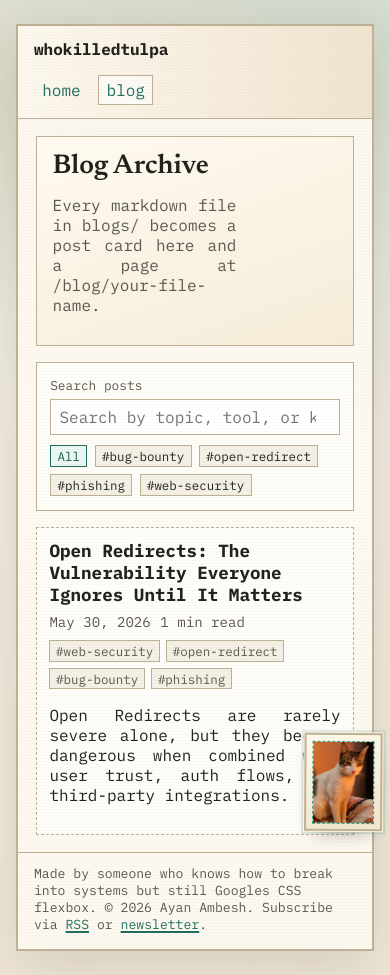
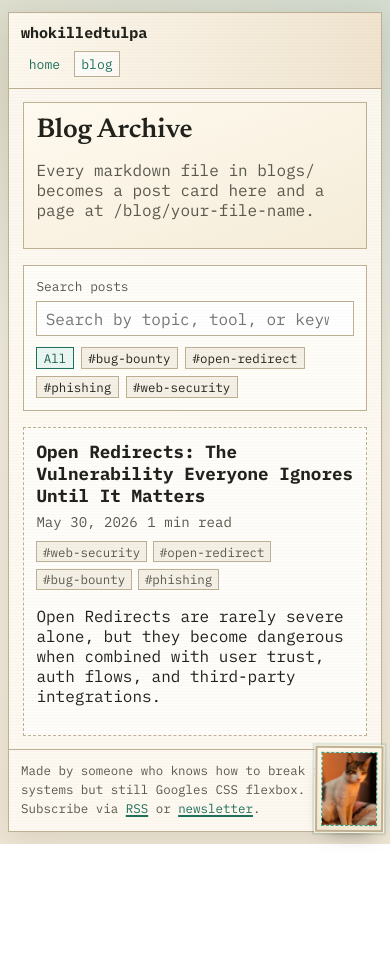
Before and after one commit to AYAN-AMBESH/blog, a React (Vite) app: page /blog in a window 390 px wide. After the commit the page ends 844 px from the top, so only its background shows below. Built offline with nearby package versions, Linux system fonts and the light colour scheme; no server answers.

Commit message:
add dompurify for HTML sanitization, enhance sitemap with changefreq and priority, update SEO structured data, and improve responsive styles

```diff
--- a/package.json
+++ b/package.json
@@ -15,6 +15,7 @@
   "dependencies": {
     "@mdx-js/react": "^3.1.1",
     "@mdx-js/rollup": "^3.1.1",
+    "dompurify": "^3.4.7",
     "marked": "^18.0.2",
     "react": "^19.2.5",
     "react-dom": "^19.2.5",
--- a/src/components/Layout.jsx
+++ b/src/components/Layout.jsx
@@ -48,7 +48,7 @@ export function Layout({ children }) {
         </header>
         <main className="content">{children}</main>
         <footer className="footer">
-          Made by someone who knows how to break into systems but still Googles CSS flexbox. © 2026 Ayan Ambesh. Subscribe via <a href="/rss.xml">RSS</a> or <a href="mailto:ayan.ambesh@proton.me?subject=Newsletter%20Request">newsletter</a>.
+          Made by someone who knows how to break into systems but still Googles CSS flexbox. Subscribe via <a href="/rss.xml">RSS</a> or <a href="mailto:ayan.ambesh@proton.me?subject=Newsletter%20Request">newsletter</a>.
         </footer>
       </div>
 
--- a/src/index.css
+++ b/src/index.css
@@ -500,6 +500,7 @@ a {
   padding: 0.75rem 1rem 1rem;
   color: var(--ink-soft);
   font-size: 0.82rem;
+  line-height: 1.5;
 }
 
 .footer a {
@@ -644,17 +645,47 @@ a {
 }
 
 @media (max-width: 800px) {
+  .shell {
+    width: min(980px, 100% - 1rem);
+    margin: 0.75rem auto;
+  }
+
+  .content {
+    padding: 0.85rem;
+  }
+
   .hero-grid {
     grid-template-columns: 1fr;
   }
 
   .topbar {
-    flex-direction: column;
-    align-items: flex-start;
+    flex-direction: row;
+    align-items: center;
+    flex-wrap: wrap;
+    row-gap: 0.55rem;
+  }
+
+  .logo {
+    font-size: 0.94rem;
+    word-break: break-word;
+  }
+
+  .nav {
+    margin-left: auto;
+    flex-wrap: wrap;
+  }
+
+  p {
+    text-align: left;
+    text-justify: auto;
   }
 
   .hero {
     padding-right: clamp(104px, 30vw, 142px);
+  }
+
+  .post-meta .tags {
+    flex-basis: 100%;
   }
 
   .related-posts li {
@@ -693,3 +724,93 @@ a {
     height: 70vh;
   }
 }
+
+@media (max-width: 640px) {
+  .shell {
+    border-width: 1px;
+    box-shadow: 0 8px 28px rgba(36, 34, 24, 0.1);
+  }
+
+  .topbar {
+    padding: 0.65rem 0.75rem;
+  }
+
+  .nav {
+    margin-left: 0;
+    width: 100%;
+    gap: 0.35rem;
+  }
+
+  .nav a {
+    padding: 0.22rem 0.42rem;
+    font-size: 0.82rem;
+  }
+
+  .hero {
+    padding: 0.8rem;
+  }
+
+  .hero h1 {
+    line-height: 1.1;
+  }
+
+  .hero-video-frame {
+    position: relative;
+    width: min(100%, 330px);
+    margin: 0.75rem auto 0;
+    transform: none;
+    animation: none;
+  }
+
+  .video-audio-toggle {
+    top: 0.5rem;
+    left: 0.5rem;
+  }
+
+  .article,
+  .resume-page,
+  .not-found-page,
+  .blog-controls,
+  .panel {
+    padding: 0.8rem;
+  }
+
+  .article h1 {
+    font-size: clamp(1.45rem, 8vw, 1.95rem);
+  }
+
+  .article p,
+  .article li {
+    line-height: 1.58;
+  }
+
+  .article pre {
+    padding: 0.65rem;
+    font-size: 0.84rem;
+  }
+
+  .floating-chiru {
+    width: 68px;
+    padding: 0.25rem;
+    right: 0.45rem;
+    bottom: 0.45rem;
+  }
+
+  .chiru-message {
+    right: 0;
+    bottom: calc(100% + 0.4rem);
+    width: min(82vw, 220px);
+    transform-origin: right bottom;
+  }
+
+  .chiru-message::after {
+    right: 11px;
+    bottom: -6px;
+    transform: rotate(45deg);
+  }
+
+  .footer {
+    padding: 0.7rem 0.75rem 0.85rem;
+    font-size: 0.78rem;
+  }
+}
--- a/src/lib/seo.js
+++ b/src/lib/seo.js
@@ -36,18 +36,41 @@ function upsertCanonical(url) {
   canonical.setAttribute('href', url)
 }
 
-export function usePageSeo({ title, description, type = 'website' }) {
+function upsertJsonLd(id, data) {
+  const selector = `script[type="application/ld+json"][data-seo-id="${id}"]`
+  let script = document.head.querySelector(selector)
+
+  if (!data) {
+    if (script) {
+      script.remove()
+    }
+    return
+  }
+
+  if (!script) {
+    script = document.createElement('script')
+    script.setAttribute('type', 'application/ld+json')
+    script.setAttribute('data-seo-id', id)
+    document.head.appendChild(script)
+  }
+
+  script.textContent = JSON.stringify(data)
+}
+
+export function usePageSeo({ title, description, type = 'website', robots = 'index,follow', structuredData = null }) {
   useEffect(() => {
     const siteName = 'whokilledtulpa'
     const fullTitle = title ? `${title} | ${siteName}` : siteName
 
     document.title = fullTitle
     upsertMetaByName('description', description)
-    upsertMetaByName('robots', 'index,follow')
+    upsertMetaByName('robots', robots)
+    upsertMetaByName('author', 'Ayan Ambesh')
     upsertMetaByName('twitter:card', 'summary')
     upsertMetaByName('twitter:title', fullTitle)
     upsertMetaByName('twitter:description', description)
 
+    upsertMetaByProperty('og:site_name', siteName)
     upsertMetaByProperty('og:title', fullTitle)
     upsertMetaByProperty('og:description', description)
     upsertMetaByProperty('og:type', type)
@@ -55,5 +78,22 @@ export function usePageSeo({ title, description, type = 'website' }) {
     const canonicalUrl = `${window.location.origin}${window.location.pathname}`
     upsertCanonical(canonicalUrl)
     upsertMetaByProperty('og:url', canonicalUrl)
-  }, [description, title, type])
+
+    const websiteSchema = {
+      '@context': 'https://schema.org',
+      '@type': 'WebSite',
+      name: siteName,
+      url: window.location.origin,
+      inLanguage: 'en',
+    }
+
+    const userSchema = structuredData
+      ? Array.isArray(structuredData)
+        ? structuredData
+        : [structuredData]
+      : []
+
+    upsertJsonLd('website', websiteSchema)
+    upsertJsonLd('page', userSchema.length > 0 ? userSchema : null)
+  }, [description, robots, structuredData, title, type])
 }
--- a/src/pages/BlogIndexPage.jsx
+++ b/src/pages/BlogIndexPage.jsx
@@ -6,11 +6,19 @@ import { usePageSeo } from '../lib/seo.js'
 export function BlogIndexPage() {
   const [searchTerm, setSearchTerm] = useState('')
   const [activeTag, setActiveTag] = useState('all')
+  const baseUrl = window.location.origin
 
   usePageSeo({
     title: 'Blog Archive',
     description:
       'Security, OSINT, and digital forensics notes with searchable posts and tag filters.',
+    structuredData: {
+      '@context': 'https://schema.org',
+      '@type': 'CollectionPage',
+      name: 'Blog Archive',
+      url: `${baseUrl}/blog`,
+      description: 'Security, OSINT, and digital forensics notes with searchable posts and tag filters.',
+    },
   })
 
   const filteredPosts = useMemo(() => {
--- a/src/pages/BlogPostPage.jsx
+++ b/src/pages/BlogPostPage.jsx
@@ -5,6 +5,8 @@ import { usePageSeo } from '../lib/seo.js'
 export function BlogPostPage() {
   const { slug = '' } = useParams()
   const post = getPostBySlug(slug)
+  const baseUrl = window.location.origin
+  const postUrl = `${baseUrl}/blog/${slug}`
 
   usePageSeo({
     title: post ? post.title : 'Post Not Found',
@@ -12,6 +14,26 @@ export function BlogPostPage() {
       ? `${post.excerpt.slice(0, 145)}...`
       : 'The requested post could not be found in the archive.',
     type: post ? 'article' : 'website',
+    robots: post ? 'index,follow' : 'noindex,nofollow',
+    structuredData: post
+      ? {
+          '@context': 'https://schema.org',
+          '@type': 'BlogPosting',
+          headline: post.title,
+          description: post.excerpt,
+          datePublished: post.date ? post.date.toISOString() : undefined,
+          dateModified: post.date ? post.date.toISOString() : undefined,
+          url: postUrl,
+          author: {
+            '@type': 'Person',
+            name: 'Ayan Ambesh',
+          },
+          publisher: {
+            '@type': 'Person',
+            name: 'Ayan Ambesh',
+          },
+        }
+      : null,
   })
 
   if (!post) {
--- a/src/pages/HomePage.jsx
+++ b/src/pages/HomePage.jsx
@@ -9,11 +9,30 @@ const latestPosts = allPosts.slice(0, 3)
 export function HomePage() {
   const [isMuted, setIsMuted] = useState(true)
   const videoRef = useRef(null)
+  const baseUrl = window.location.origin
 
   usePageSeo({
     title: 'Home',
     description:
       'Ayan Ambesh portfolio covering application security, digital forensics, OSINT, and hands-on write-ups.',
+    structuredData: [
+      {
+        '@context': 'https://schema.org',
+        '@type': 'Person',
+        name: 'Ayan Ambesh',
+        url: baseUrl,
+        sameAs: ['https://github.com/AYAN-AMBESH', 'https://www.linkedin.com/in/ayan-ambesh/'],
+        jobTitle: 'Security Professional',
+      },
+      {
+        '@context': 'https://schema.org',
+        '@type': 'WebPage',
+        name: 'Home',
+        url: `${baseUrl}/`,
+        description:
+          'Ayan Ambesh portfolio covering application security, digital forensics, OSINT, and hands-on write-ups.',
+      },
+    ],
   })
 
   const handleToggleMute = () => {
@@ -57,7 +76,7 @@ export function HomePage() {
           <article className="panel">
             <h2>About</h2>
             <p>
-               I find things people hide, fix things people broke, and write about both.
+               I find things people hide, fix things people break, and write about both.
                I do application security, OSINT, and digital forensics,
                basically I'm the person you call after things go wrong,
                and occasionally before. Always perpetually debugging something.
--- a/src/pages/NotFoundPage.jsx
+++ b/src/pages/NotFoundPage.jsx
@@ -5,6 +5,7 @@ export function NotFoundPage() {
   usePageSeo({
     title: '404 Not Found',
     description: 'Page not found. Explore the blog archive, homepage, or resume.',
+    robots: 'noindex,nofollow',
   })
 
   return (
```
Also changed, not shown: scripts/generate-sitemap.mjs (+19 -8 lines), src/lib/blogs.js, 2 other files (tests, documents, lock files or other folders).
